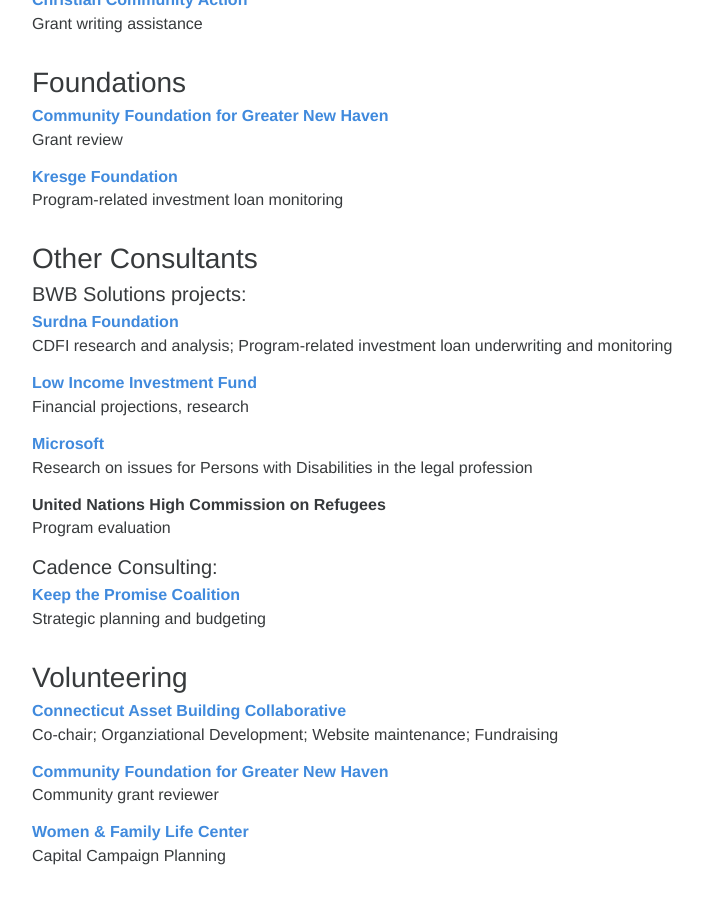
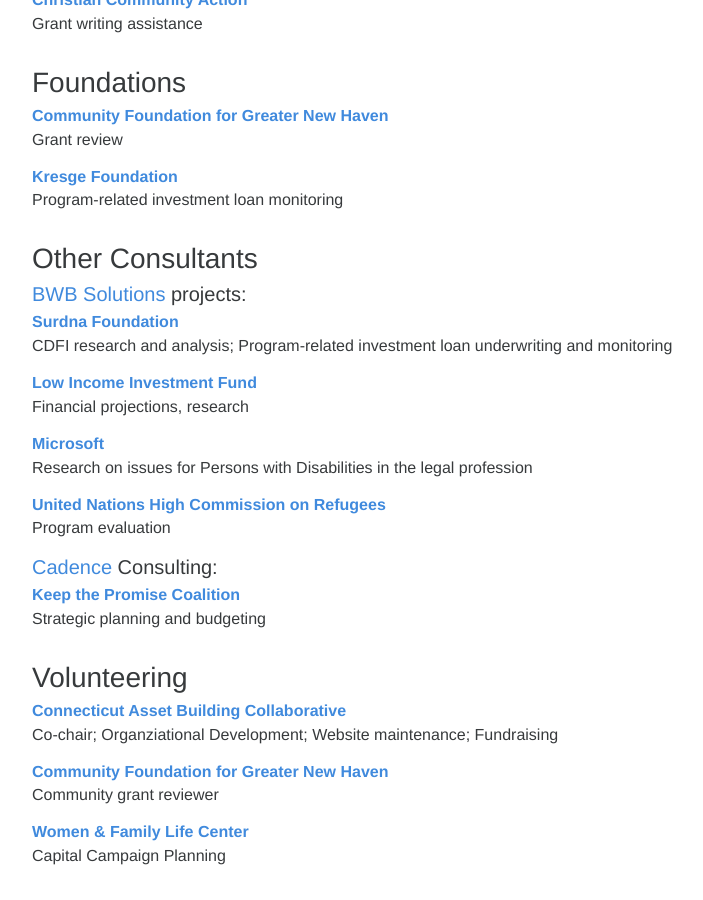
Before and after one commit to ClaireMorduch/clairemorduch, a Jekyll site: the page built from clients.md, in a window 1280 px wide and 900 px high, scrolled down 1075 px. Shown: the whole window, without its empty margins (263-966 px from the left). Built offline with Jekyll 4.4.1, drawn with Linux system fonts in a browser that asks for light colours; part of the change alters nothing that is shown.

```diff
--- a/clients.md
+++ b/clients.md
@@ -51,7 +51,7 @@ Program-related investment loan monitoring
 
 ### Other Consultants
 
-#### BWB Solutions projects:
+#### [BWB Solutions](http://www.bwbsolutions.org/) projects:
 
 ##### [Surdna Foundation](http://www.surdna.org)
 CDFI research and analysis; Program-related investment loan underwriting and monitoring
@@ -62,10 +62,10 @@ Financial projections, research
 ##### [Microsoft](http://blogs.microsoft.com/on-the-issues/2015/07/23/the-ada-at-25-disability-rights-and-diversity/#sm.0001me094gi1eesayfh2o6ts6bzdl)
 Research on issues for Persons with Disabilities in the legal profession
 
-##### United Nations High Commission on Refugees
+##### [United Nations High Commission on Refugees](http://www.unhcr.org/)
 Program evaluation
 
-#### Cadence Consulting:
+#### [Cadence](http://www.cadence-consulting.com/) Consulting:
 
 ##### [Keep the Promise Coalition](http://www.ctkeepthepromise.org/)
 Strategic planning and budgeting
```
